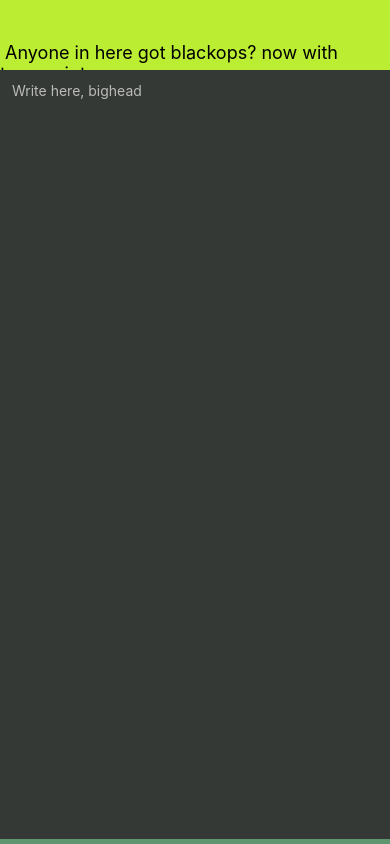
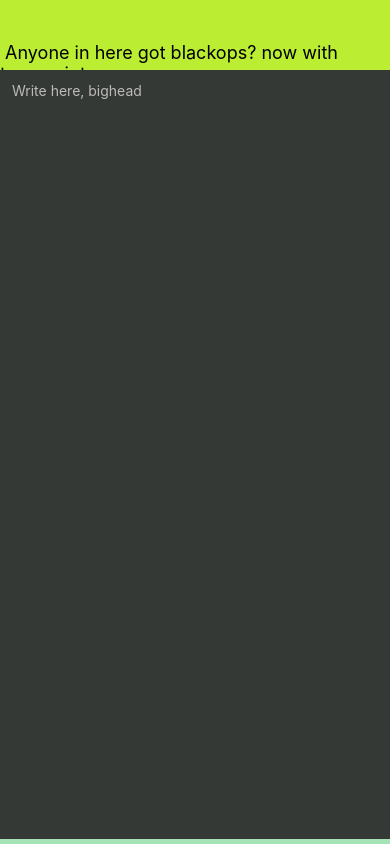
Before and after one commit to b3nsb3ns/notpad, a React Native app in the folder Notpad/: screen / in a window 390 px wide. Built offline with nearby package versions, Linux system fonts and the light colour scheme.

Commit message:
19
something wrong w/ setitem causing last char to not save. bookmarked potential soln

```diff
--- a/Notpad/App.tsx
+++ b/Notpad/App.tsx
@@ -14,6 +14,7 @@
       try {
           await AsyncStorage.setItem('textToSave', text);
           // console.log(text[text.length - 1]);
+          console.log(text);
       } catch (error) {
           console.log(error);
       }
@@ -21,9 +22,13 @@
 
   const getText = async () => {
       try {
-          const prevText = await AsyncStorage.getItem('textToSave');
-          onChangeText(prevText);
+          // const prevText = await AsyncStorage.getItem('textToSave');
+          // onChangeText(prevText);
           // console.log(prevText);
+          let prevText = await AsyncStorage.getItem('textToSave');
+          if (prevText !== null) {
+              onChangeText(prevText);
+          }
       } catch (error) {
           console.log(error);
       }
@@ -51,7 +56,7 @@
       <View style={{
           flex: 11,
           backgroundColor: backgroundColour,
-          borderBottomColor: '#60966f',
+          borderBottomColor: '#a6e3b9',
           borderBottomWidth: 5,
       }}>
         <TextInput
```
